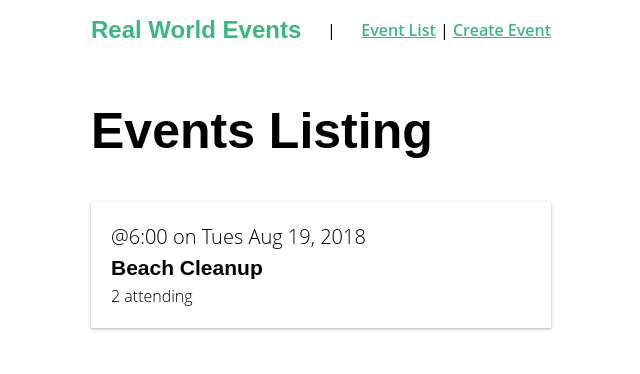
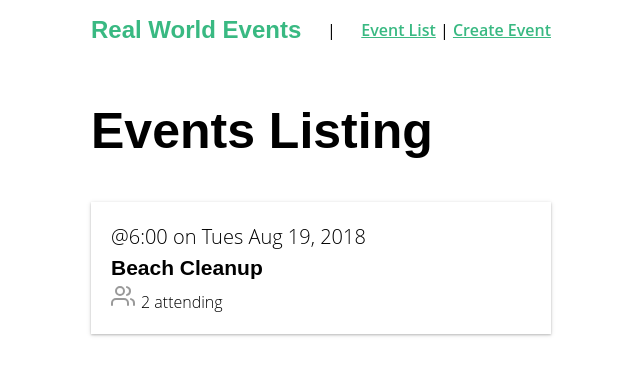
Before and after one commit to guibbers/next-level-vue, a Vue app: page / in a window 1280 px wide. Shown: the top 374 px of the page, without its empty margins (319-959 px from the left). Built offline with nearby package versions, Linux system fonts and the light colour scheme.

Commit message:
finish lesson 7

```diff
--- a/package.json
+++ b/package.json
@@ -9,6 +9,8 @@
   },
   "dependencies": {
     "core-js": "^3.6.5",
+    "feather-icons": "^4.28.0",
+    "lodash": "^4.17.21",
     "vue": "^2.6.11",
     "vue-router": "^3.2.0",
     "vuex": "^3.4.0"
--- /dev/null
+++ b/src/components/BaseIcon.vue
@@ -0,0 +1,48 @@
+<template>
+  <div class="icon-wrapper" v-html="svg"></div>
+</template>
+
+<script>
+import feather from 'feather-icons'
+
+export default {
+  props: {
+    name: String,
+    width: {
+      type: [Number, String],
+      default: 24,
+    },
+    height: {
+      type: [Number, String],
+      default: 24,
+    },
+  },
+  computed: {
+    svg() {
+      return feather.icons[this.name].toSvg({
+        class: 'icon',
+        width: this.width,
+        height: this.height,
+      })
+    },
+  },
+}
+</script>
+
+<style scoped>
+.icon-wrapper {
+  display: inline-flex;
+  align-items: center;
+  color: rgba(0, 0, 0, 0.4);
+  font-size: 1rem;
+  font-weight: 600;
+  margin-right: 6px;
+}
+.icon {
+  stroke: currentColor;
+  stroke-width: 2;
+  stroke-linecap: round;
+  stroke-linejoin: round;
+  fill: none;
+}
+</style>
--- a/src/components/EventCard.vue
+++ b/src/components/EventCard.vue
@@ -6,6 +6,7 @@
     <div class="event-card -shadow">
       <span class="eyebrow"> @{{ event.time }} on {{ event.date }}</span>
       <h4 class="title">{{ event.title }}</h4>
+      <BaseIcon name="users" />
       <span>{{ event.attendees.length }} attending</span>
     </div>
   </router-link>
--- a/src/main.js
+++ b/src/main.js
@@ -2,7 +2,28 @@
 import App from './App.vue'
 import router from './router/router.js'
 import store from './store/store'
+import upperFirst from 'lodash/upperFirst'
+import camelCase from 'lodash/camelCase'
 
+const requireComponent = require.context(
+  './components',
+  false,
+  /Base[A-Z]\w+\.(vue|js)$/
+)
+
+requireComponent.keys().forEach((fileName) => {
+  const componentConfig = requireComponent(fileName)
+  const componentName = upperFirst(
+    camelCase(
+      fileName
+        .split('/')
+        .pop()
+        .replace(/\.\w+$/, '')
+    )
+  )
+
+  Vue.component(componentName, componentConfig.default || componentConfig)
+})
 Vue.config.productionTip = false
 
 new Vue({
```
Also changed, not shown: 1 other file (tests, documents, lock files or other folders).
